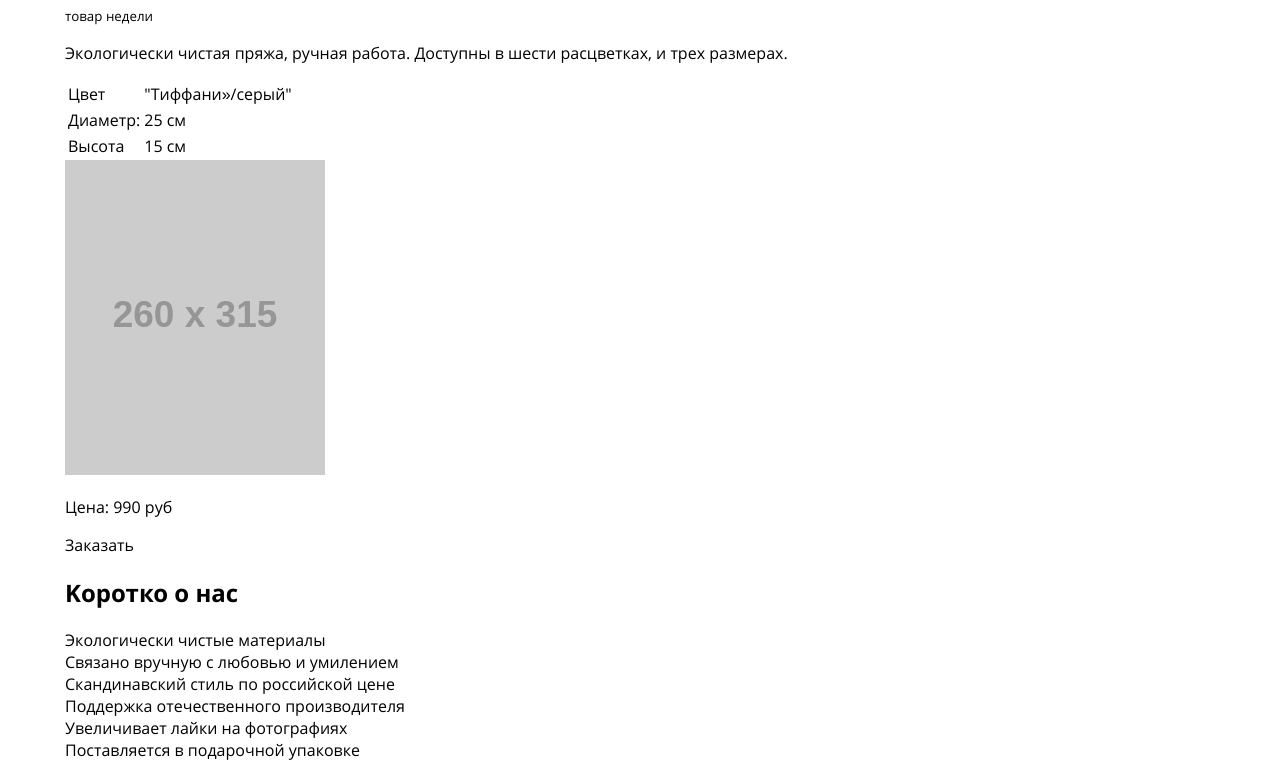
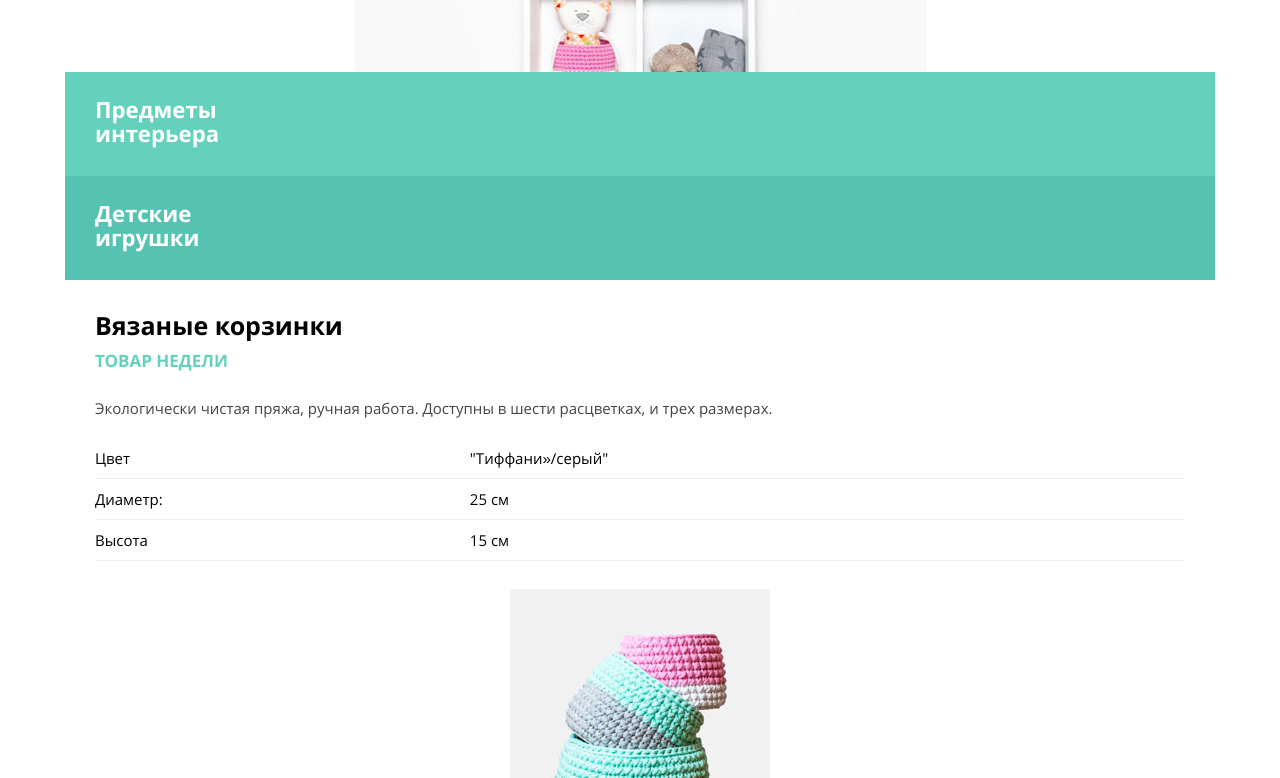
Before and after one commit to MaksBmt/396267-mishka-18, a website: page source/index.html in a window 1280 px wide. Shown: the part 629-1407 px from the top of the page. Drawn offline with nearby package versions, Linux system fonts and the light colour scheme; files that its build step writes are made by us from their sources; placeholder pictures from the web are drawn by us.

Commit message:
добавляет блоки стилей promo banner table-feature, изменяет главную, переменные и style

```diff
--- a/source/index.html
+++ b/source/index.html
@@ -5,11 +5,12 @@
   <meta charset="utf-8">
   <title>HTML Academy: Мишка</title>
   <link rel="stylesheet" href="css/style.css" type="text/css" />
+  <meta name="viewport" content="initial-scale=1.0, width=device-width">
 </head>
 
 <body>
   <header class="header">
-    <div class="header__wrap wrap">
+    <div class="header__wrap header__wrap--bg wrap">
       <nav class="header__nav-menu nav-menu">
         <button class="nav-menu__button">
           <span class="visually-hidden">Открыть</span>
@@ -49,7 +50,7 @@
   </header>
   <section class="banner">
     <div class="banner__wrap wrap">
-      <h1 class="banner__title">Милые штуки ручной работы для дома</h1>
+      <h1 class="banner__title">Милые штуки ручной работы&nbsp;для дома</h1>
       <div class="banner__list">
         <a class="banner__link" href="interior.html">
           <div class="banner__item banner__item--interior">
@@ -67,7 +68,7 @@
   <section class="promo">
     <div class="promo__wrap wrap">
       <div class="promo__header">
-        <h2 class="promo__title">Вязанные корзинки</h2>
+        <h2 class="promo__title">Вязаные корзинки</h2>
         <small class="promo__marker">товар недели</small>
       </div>
       <div class="promo__wrap-content">
@@ -91,7 +92,7 @@
           </table>
         </div>
         <div class="promo__image-wrap">
-          <img class="promo__img" src="http://via.placeholder.com/260x315" alt="фото товара недели">
+          <img class="promo__img" src="img/triple-set-mobile@1x.jpg" width="260" height="315" alt="фото товара недели">
         </div>
         <p class="promo__price">Цена: 990 руб</p>
         <a class="button promo__button">Заказать</a>
--- /dev/null
+++ b/source/sass/blocks/banner.scss
@@ -0,0 +1,57 @@
+.banner__wrap {
+  display: flex;
+  flex-direction: column;
+  justify-content: flex-end;
+  min-height: 490px;
+  padding-top: 30px;
+  margin-bottom: 30px;
+
+  background-image: url('/img/hero-mobile@1x.jpg');
+  background-size: 573px 373px;
+  background-repeat: no-repeat;
+  background-position: center -15px;
+}
+
+.banner__title {
+  margin: 0;
+  padding: 0 30px;
+  margin-bottom: 120px;
+
+  font-size: 27px;
+  line-height: 30px;
+  font-weight: 700;
+  text-align: center;
+}
+
+.banner__item {
+  padding-top: 26px;
+  padding-bottom: 30px;
+  padding-left: 30px;
+}
+
+.banner__link {
+  display: block;
+  flex-grow: 1;
+
+  font-size: 19px;
+  line-height: 24px;
+  font-weight: 700;
+  color: $white;
+  text-decoration: none;
+}
+
+.banner__text {
+  max-width: 130px;
+  margin: 0;
+}
+
+.banner__item--interior {
+  position: relative;
+
+  background-color: $bg-interior;
+}
+
+.banner__item--toys {
+  position: relative;
+  background-color: $bg-toys;
+}
--- /dev/null
+++ b/source/sass/blocks/promo.scss
@@ -0,0 +1,67 @@
+.promo__wrap {
+  padding-left: 30px;
+  padding-right: 30px;
+  padding-bottom: 38px;
+  margin-bottom: 30px;
+}
+
+.promo__header {
+  margin-bottom: 24px;
+}
+
+.promo__title {
+  margin: 0;
+  padding: 0;
+  padding-bottom: 10px;
+
+  font-size: 25px;
+  color: $black;
+  font-weight: 700;
+  line-height: 30px;
+}
+
+.promo__marker {
+  margin: 0;
+
+  font-size: 17px;
+  color: $color-promo-marker;
+  font-weight: 700;
+  text-transform: uppercase;
+  line-height: 20px;
+}
+
+.promo__description {
+  padding: 0;
+  margin: 0;
+  padding-bottom: 18px;
+
+  font-size: 15px;
+  color: $color-promo-description;
+  line-height: 24px;
+}
+
+.promo__table {
+  margin-bottom: 28px;
+}
+
+.promo__image-wrap {
+  margin-bottom: 28px;
+
+  text-align: center;
+}
+
+.promo__img {
+  width: 260px;
+  height: 315px;
+}
+
+.promo__price {
+  margin: 0;
+  padding-bottom: 26px;
+
+  text-align: center;
+  font-size: 17px;
+  line-height: 24px;
+  font-weight: 700;
+  color: $color-promo-table;
+}
--- /dev/null
+++ b/source/sass/blocks/table-feature.scss
@@ -0,0 +1,16 @@
+.table-feature {
+  width: 100%;
+
+  font-size: 15px;
+  line-height: 20px;
+
+  border-collapse: collapse;
+}
+
+.table-feature__row {
+  border-bottom: 1px solid #ececec;
+}
+
+.table-feature__td {
+  padding: 10px 10px 10px 0;
+}
--- a/source/sass/style.scss
+++ b/source/sass/style.scss
@@ -7,3 +7,6 @@
 
 @import "blocks/site-list";
 @import "blocks/nav-menu";
+@import "blocks/banner";
+@import "blocks/promo";
+@import "blocks/table-feature";
--- a/source/sass/variables.scss
+++ b/source/sass/variables.scss
@@ -3,8 +3,10 @@ $white: #ffffff;
 
 $border-header: #ececec;
 
-$sx: 320px;
-$sm: 420px;
-$md: 768px;
-$lg: 1150px;
-$md-1: $md - 1px;
+$bg-banner: #fbfbfb;
+$bg-interior: #63d1bb;
+$bg-toys: #56c3b2;
+
+$color-promo-marker: #63d1bb;
+$color-promo-description: #444444;
+$color-promo-table: #444444;
```
